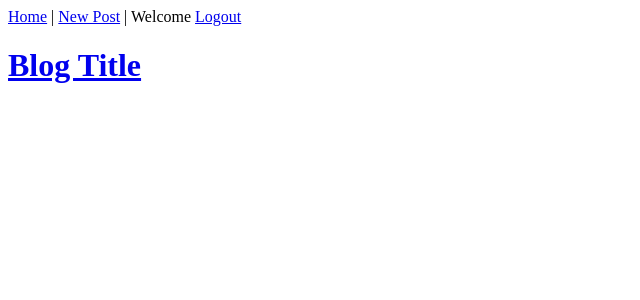
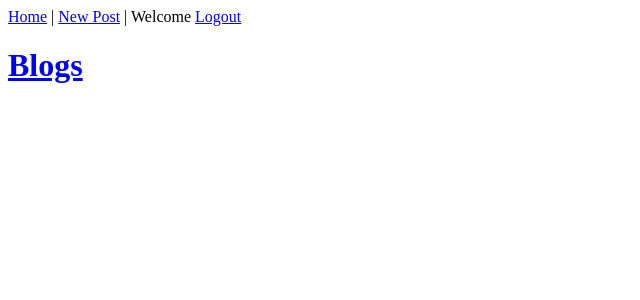
Before and after one commit to Prabeg29/Proshore-Coding-Task, a PHP site: template Views/post.view.php in a window 1280 px wide. Shown: the top 300 px of the page, without its empty margins (0-640 px from the left). Run offline with PHP 8.4, Linux system fonts and the light colour scheme; the template is opened without the code that fills it, so the values that code supplies are empty.

Commit message:
Update title

```diff
--- a/Views/templates/title.php
+++ b/Views/templates/title.php
@@ -1,5 +1,5 @@
 <?php require 'top-menu.php'; ?>
 
 <a href="/">
-    <h1>Blog Title</h1>
+    <h1>Blogs</h1>
 </a>
```
